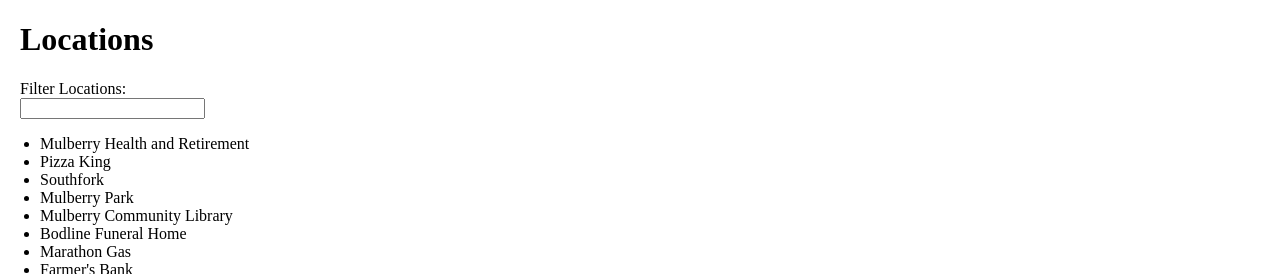
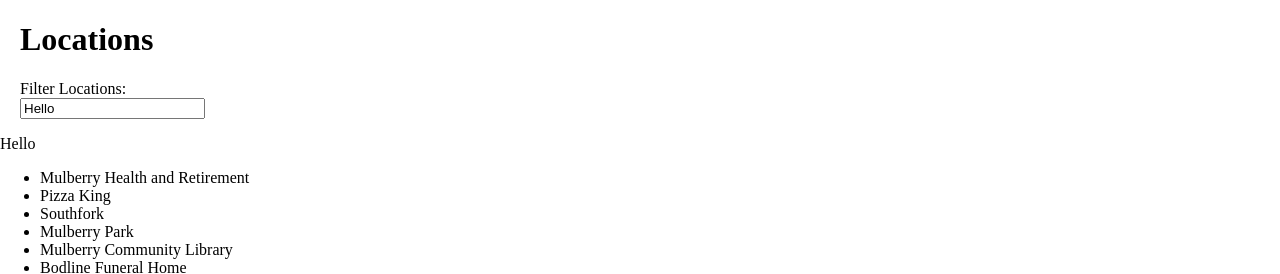
Before and after one commit to Zayah117/neighborhood-map-project, a plain HTML site: page index.html in a window 1280 px wide. Shown: the top 274 px of the page. Drawn offline with Linux system fonts and the light colour scheme; some packages are replaced by stand-ins of ours.

Commit message:
Make input value a ko.observable

```diff
--- a/index.html
+++ b/index.html
@@ -13,8 +13,9 @@
 		<h1>Locations</h1>
 		<form>
 			Filter Locations:<br>
-			<input type="text" name="filter">
+			<input data-bind="textInput: filterValue, valueUpdate: input">
 		</form>
+		<p data-bind="text: filterValue"></p>
 		<ul data-bind="foreach: locationList">
 			<li data-bind="text: name"></li>
 		</ul>
--- a/js/script.js
+++ b/js/script.js
@@ -77,13 +77,14 @@ var Location = function(data) {
 var ViewModel = function() {
 	var self = this;
 
+	this.filterValue = ko.observable("Hello");
+
+	// handles the locations on left side of screen
 	this.locationList = ko.observableArray([]);
 
 	locations.forEach(function(locationItem){
 		self.locationList.push(new Location(locationItem));
 	});
-	console.log(this.locationList())
-
 }
 
 ko.applyBindings(new ViewModel);
```
